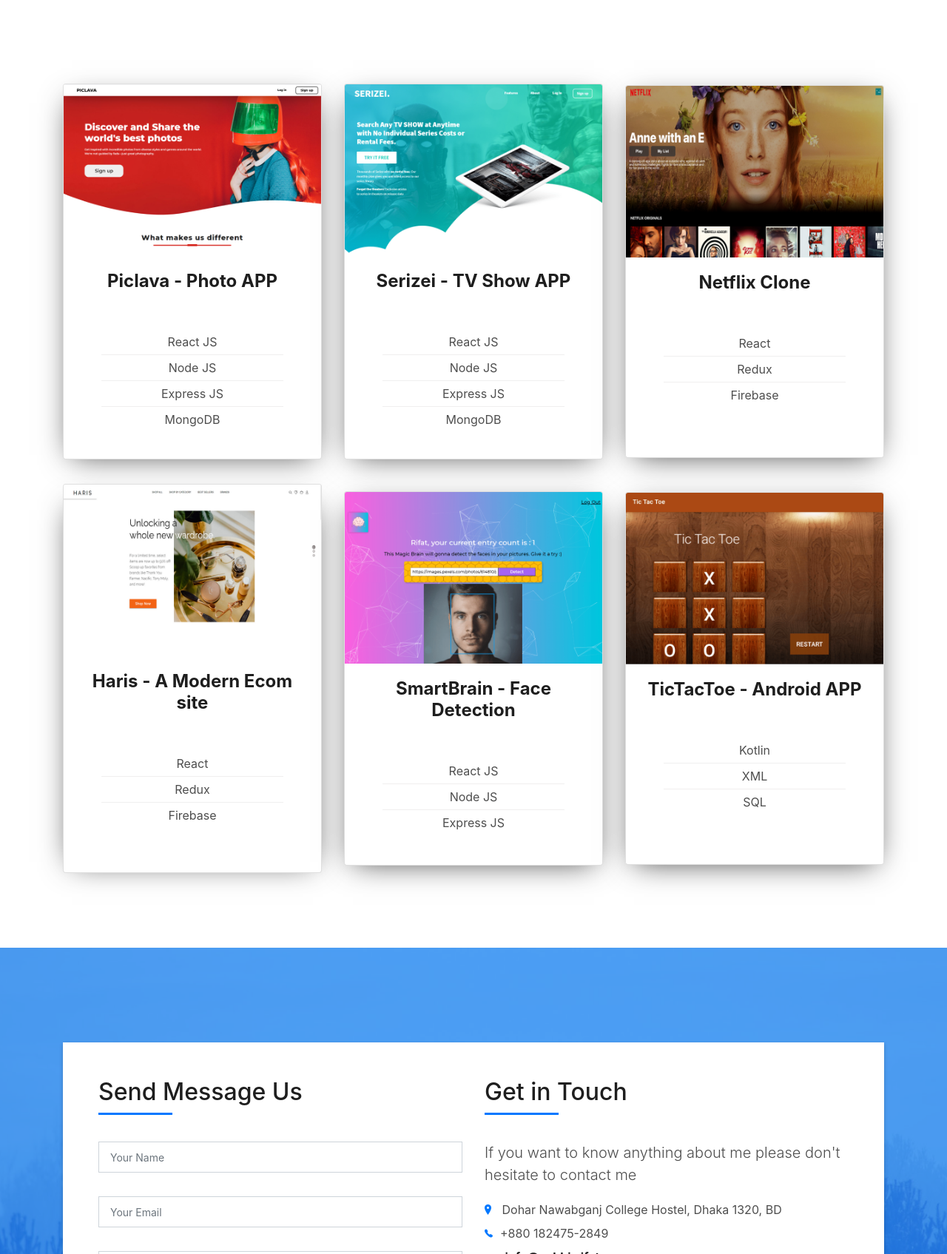
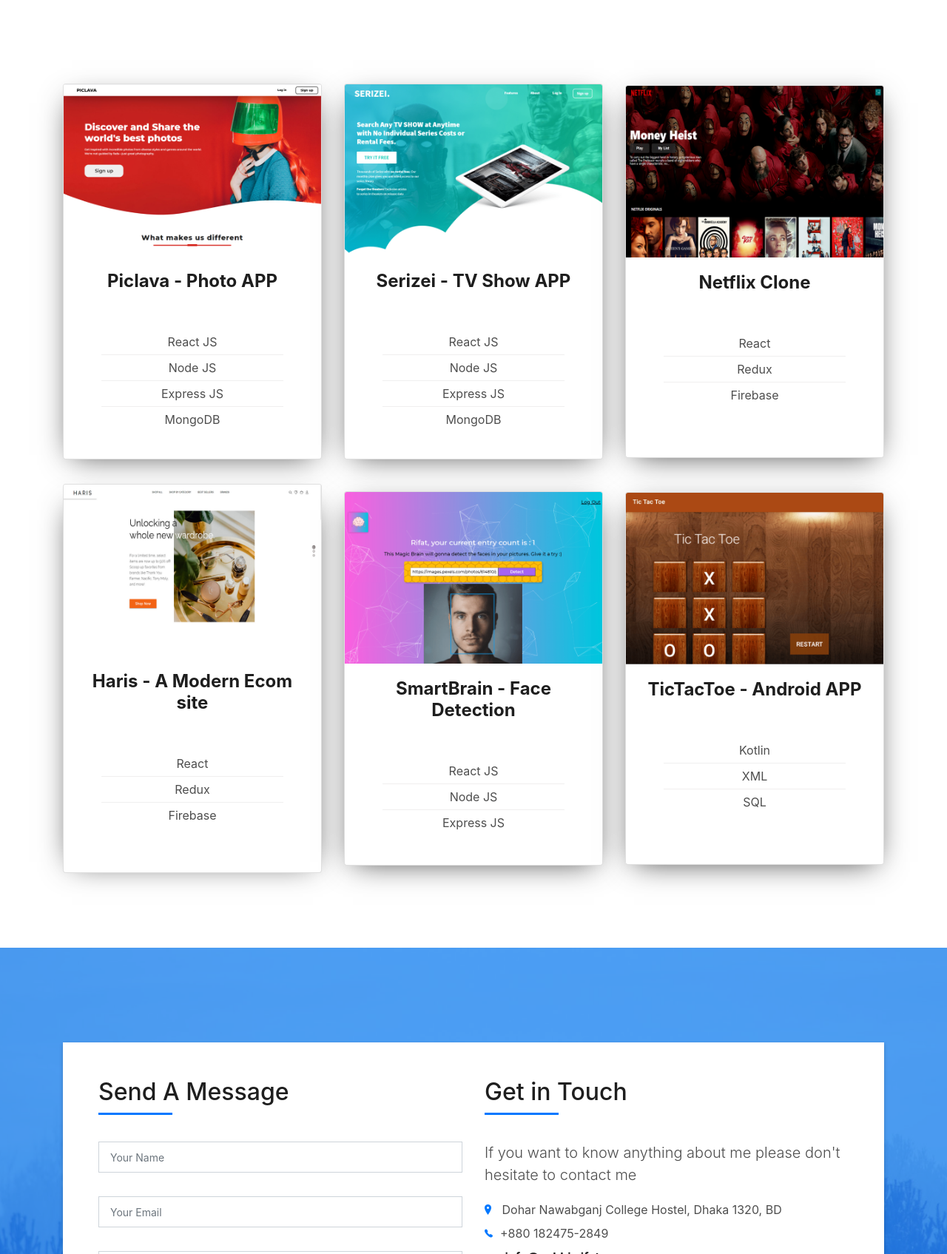
Before and after one commit to sabbirrifat/portfolio, a plain HTML site: page index.html in a window 1280 px wide. Shown: the part 2505-4200 px from the top of the page at 74% size. Drawn offline with nearby package versions, Linux system fonts and the light colour scheme; files whose address does not match are found by name.

Commit message:
some minor changes

```diff
--- a/index.html
+++ b/index.html
@@ -324,7 +324,7 @@
                     <!-- Card image -->
                     <img
                       class="card-img-top"
-                      src="assets/img/etc/netflix-clone.png"
+                      src="assets/img/etc/rsz_netflix-clone.png"
                       alt="Card image cap"
                     />
 
@@ -495,7 +495,7 @@
                     <div class="col-md-6">
                       <div class="title-box-2">
                         <h5 class="title-left">
-                          Send Message Us
+                          Send A Message
                         </h5>
                       </div>
                       <div>
```
Also changed, not shown: assets/img/etc/rsz_netflix-clone.png (added), 4 other files.
